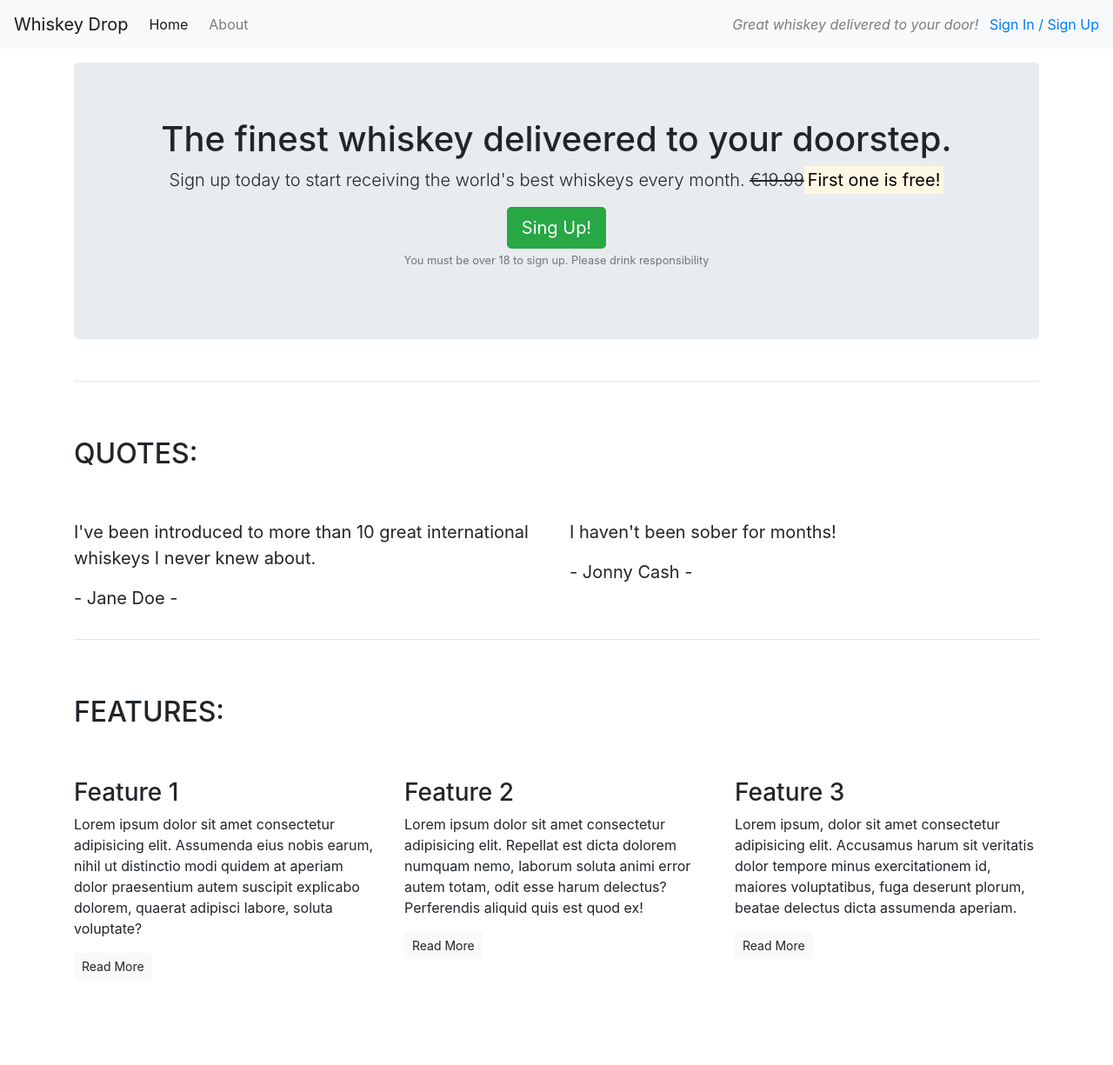
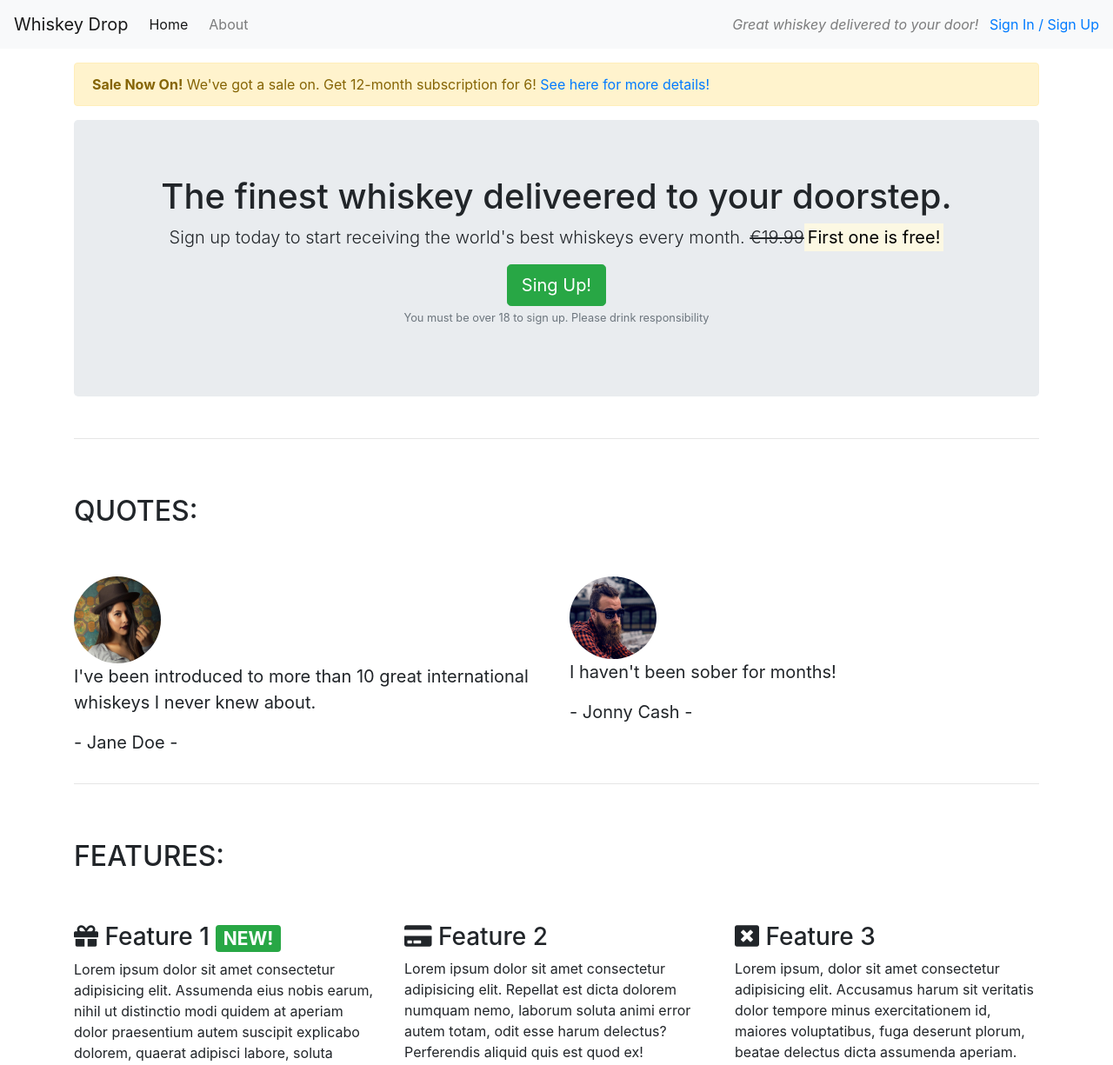
Before and after one commit to Toto-Kotaro-Tanaka/ci-whiskey-drop, a plain HTML site: page index.html in a window 1280 px wide. Shown: the top 1225 px of the page at 87% size. Before the commit the page ends 1143 px from the top, so only its background shows below. Drawn offline with nearby package versions, Linux system fonts and the light colour scheme.

Commit message:
add core components 1 & 2

```diff
--- a/index.html
+++ b/index.html
@@ -6,6 +6,8 @@
   <meta name="viewport" content="width=device-width, initial-scale=1.0">
   <link rel="stylesheet" href="https://stackpath.bootstrapcdn.com/bootstrap/4.3.1/css/bootstrap.min.css"
     integrity="sha384-ggOyR0iXCbMQv3Xipma34MD+dH/1fQ784/j6cY/iJTQUOhcWr7x9JvoRxT2MZw1T" crossorigin="anonymous">
+  <link rel="stylesheet" href="https://use.fontawesome.com/releases/v5.15.1/css/all.css"
+    integrity="sha384-vp86vTRFVJgpjF9jiIGPEEqYqlDwgyBgEF109VFjmqGmIY/Y4HV4d3Gp2irVfcrp" crossorigin="anonymous">
   <link rel="stylesheet" href="css/style.css">
   <title>Whiskey Drop | Taste a new whiskey every month</title>
 </head>
@@ -24,6 +26,14 @@
     </div>
   </nav>
   <article class="container mt-3">
+    <div class="row d-none d-sm-block">
+      <div class="col-12">
+        <div class="alert alert-warning">
+          <strong>Sale Now On!</strong> We've got a sale on. Get 12-month subscription for 6! <a href="/">See here for
+            more details!</a>
+        </div>
+      </div>
+    </div>
     <!-- Callout-->
     <div class="row">
       <div class="col-12 text-center">
@@ -51,6 +61,8 @@
       </div>
       <div class="row">
         <div class="col-12 col-md-6">
+          <img src="img/girl-image.png" class="rounded-circle mr-3 d-none d-sm-block" height=100 width=100 alt="">
+          <div class="media-body">
             <blockquote class="blockquote">
               <p>
                 I've been introduced to more than 10 great international whiskeys I never knew about.
@@ -58,13 +70,19 @@
               <p>- Jane Doe -</p>
             </blockquote>
           </div>
+        </div>
         <div class="col-12 col-md-6">
+          <div class="d-none d-sm-block">
+            <img src="img/guy-image.png" class="rounded-circle mr-3" width=100 alt="">
+          </div>
+          <div class="media-body">
             <blockquote class="blockquote">
               <p>
                 I haven't been sober for months!
               </p>
               <p>- Jonny Cash -</p>
             </blockquote>
+          </div>
         </div>
       </div>
     </section>
@@ -80,7 +98,7 @@
       <div class="row">
         <div class="col-12 col-md-6 col-lg-4">
           <div class="feature">
-            <h3>Feature 1</h3>
+            <h3><i class="fas fa-gift"></i> Feature 1 <span class="badge badge-success">NEW!</span></h3>
             <p>
               Lorem ipsum dolor sit amet consectetur adipisicing elit. Assumenda eius nobis earum, nihil ut distinctio
               modi
@@ -92,7 +110,7 @@
         </div>
         <div class="col-12 col-md-6 col-lg-4">
           <div class="feature">
-            <h3>Feature 2</h3>
+            <h3><i class="fas fa-credit-card"></i> Feature 2</h3>
             <p>
               Lorem ipsum dolor sit amet consectetur adipisicing elit. Repellat est dicta dolorem numquam nemo, laborum
               soluta animi error autem totam, odit esse harum delectus? Perferendis aliquid quis est quod ex!
@@ -102,7 +120,7 @@
         </div>
         <div class="col-12 d-md-none d-lg-block col-lg-4">
           <div class="feture">
-            <h3>Feature 3</h3>
+            <h3><i class="fas fa-window-close"></i> Feature 3</h3>
             <p>
               Lorem ipsum, dolor sit amet consectetur adipisicing elit. Accusamus harum sit veritatis dolor tempore
               minus
```
Also changed, not shown: img/girl-image.png (added), img/guy-image.png (added). Lines whose indentation alone changed are shown as unchanged.
